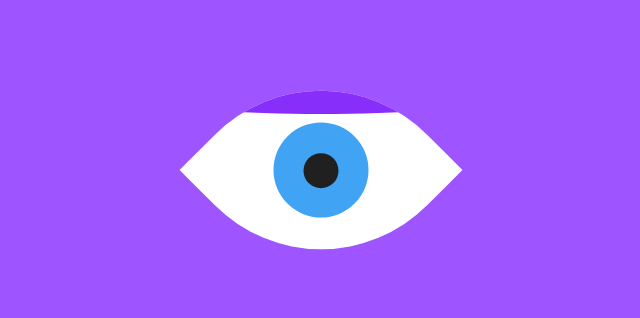
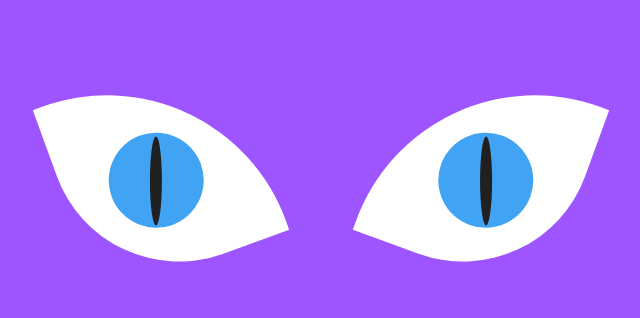
Before and after one commit to Joaquinvesapa/cat-css, a plain HTML site: page index.html in a window 1280 px wide. Shown: the part 230-548 px from the top of the page, without its empty margins (319-959 px from the left). Drawn offline with Linux system fonts and the light colour scheme.

Commit message:
ojos de gato con parpadeo

```diff
--- a/eye.css
+++ b/eye.css
@@ -1,45 +1,58 @@
-.eye{
+
+.eyes{
+    display: flex;
+    justify-content: center;
+    align-items: center;
+    align-content: space-between;
+    margin: auto;
+}
+
+
+/* RIGHT EYE */
+
+.eye-r{
     width: 200px;
     height: 200px;
     background-color: #fff;
-    border-radius: 75% 0;
-    transform: rotate(45deg);
+    border-radius: 95% 0 65% 0;
+    transform: translate(80%) rotate(20deg);
     position: absolute;
     overflow: hidden;
+
 }
 
-.ball{
+.ball-r{
     width: 95px;
     height: 95px;
     background-color: rgb(64, 163, 243);
     position: absolute;
-    top: 50%;
-    left: 50%;
+    top: 54%;
+    left: 54%;
     transform: translate(-50%, -50%);
     border-radius: 50%;
 }
 
-.sball{
-    width: 35px;
-    height: 35px;
+.sball-r{
+    width: 12px;
+    height: 89px;
     background-color: rgb(32, 32, 32);
     position: absolute;
     top: 50%;
     left: 50%;
-    transform: translate(-50%, -50%);
+    transform: translate(-50%, -50%) rotate(340deg);
     border-radius: 50%;
 }
 
-.ceye{
+.ceye-r{
     width: 300px;
-    height: 160px;
+    height: 180px;
     position: absolute;
     top: 50%;
     left: 50%;
     transform: translate(-50%, -50%) rotate(-45deg);
     z-index: 999;
 }
-.ceye span{
+.ceye-r span{
     width: 100%;
     height: 15%;
     display: block;
@@ -47,6 +60,61 @@
     border-radius: 0 0 60% 60%;
     transition: .35s;
 }
-.eye:hover > .ceye span{
+.eye-r:hover > .ceye-r span{
     height: 100%;
 }
+
+/* LEFT EYE */
+
+.eye-l{
+    width: 200px;
+    height: 200px;
+    background-color: #fff;
+    border-radius: 95% 0 65% 0;
+    transform: translate(-80%)rotate(70deg);
+    position: absolute;
+    overflow: hidden;
+}
+
+.ball-l{
+    width: 95px;
+    height: 95px;
+    background-color: rgb(64, 163, 243);
+    position: absolute;
+    top: 54%;
+    left: 54%;
+    transform: translate(-50%, -50%);
+    border-radius: 50%;
+}
+
+.sball-l{
+    width: 12px;
+    height: 89px;
+    background-color: rgb(32, 32, 32);
+    position: absolute;
+    top: 50%;
+    left: 50%;
+    transform: translate(-50%, -50%) rotate(290deg);
+    border-radius: 50%;
+}
+
+.ceye-l{
+    width: 300px;
+    height: 180px;
+    position: absolute;
+    top: 50%;
+    left: 50%;
+    transform: translate(-50%, -50%) rotate(-45deg);
+    z-index: 999;
+}
+.ceye-l span{
+    width: 100%;
+    height: 15%;
+    display: block;
+    background-color: #872efa;
+    border-radius: 0 0 60% 60%;
+    transition: .35s;
+}
+.eye-l:hover > .ceye-l span{
+    height: 100%;
+}
--- a/index.html
+++ b/index.html
@@ -10,15 +10,26 @@
   <title>Cat Css</title>
 </head>
 <body>
-
-  <div class="eye">
-    <div class="ceye">
+<div class="eyes">
+  <div class="eye-r">
+    <div class="ceye-r">
       <span></span>
     </div>
-    <div class="ball">
-      <div class="sball"></div>
+    <div class="ball-r">
+      <div class="sball-r"></div>
     </div>
   </div>
+
+  <div class="eye-l">
+    <div class="ceye-l">
+      <span></span>
+    </div>
+    <div class="ball-l">
+      <div class="sball-l"></div>
+    </div>
+  </div>
+</div>
+
 
 
   <!--<div class="head">
```
